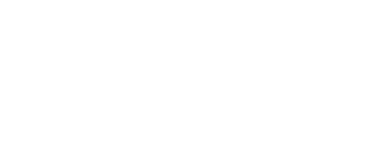
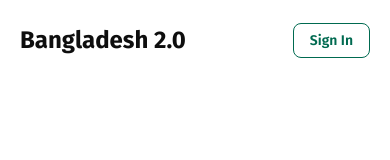
Before and after one commit to pravatsutradhar/B11A1--assignment-1, a plain HTML site: page index.html in a window 390 px wide. Drawn offline with Linux system fonts and the light colour scheme.

Commit message:
Header Complete

```diff
--- a/index.html
+++ b/index.html
@@ -8,5 +8,22 @@
 </head>
 <body>
 
+    <header id="header">
+        <div class="header-wrapper">
+            <div class="container">
+                <div class="flex-nav">
+                    <div class="logo">
+                        <a href="#"><h2>Bangladesh 2.0</h2></a>
+                    </div>
+                    <nav class="nav-wrap">
+                        <a href="#" class="nav-btn">Sign In</a>
+                    </nav>
+                </div>
+            </div>
+        </div>
+    </header>
+
+    <!-- Header End  -->
+
 </body>
 </html>
--- a/style.css
+++ b/style.css
@@ -1,5 +1,96 @@
+@import url('https://fonts.googleapis.com/css2?family=Fira+Sans:ital,wght@0,100;0,200;0,300;0,400;0,500;0,600;0,700;0,800;0,900;1,100;1,200;1,300;1,400;1,500;1,600;1,700;1,800;1,900&display=swap');
+
+:root {
+    --black: #0E0E0E;
+    --btn: #006A50;
+  }
+
 *{
     margin: 0;
     padding: 0;
     box-sizing: border-box;
+    font-family: "Fira Sans", serif;
 }
+
+a {
+    text-decoration: none;
+    color: var(--btn);
+}
+
+.container{
+    max-width: 1280px;
+    width: 100%;
+    margin: auto;
+}
+
+
+/* Header CSS Start  */
+
+.flex-nav {
+    display: flex;
+    justify-content: space-between;
+    align-items: center;
+    min-height: 100px;
+}
+
+.logo {
+    flex: 1 1 auto;
+}
+
+.logo a> h2 {
+    color: var(--black);
+    font-size: 32px;
+}
+
+nav.nav-wrap {
+    flex: 0 0 20%;
+    text-align: right;
+}
+
+a.nav-btn {
+    display: inline-block;
+    padding: 15px 30px;
+    border: 1px solid var(--btn);
+    font-size: 18px;
+    font-weight: 600;
+    border-radius: 8px;
+}
+
+
+/* Responsive Code For Header  */
+
+@media screen and (max-width: 1270px) {
+    .flex-nav {
+        padding: 0 20px;
+    }
+}
+
+/* For tablets and smaller devices */
+@media screen and (max-width: 768px) {
+    .flex-nav {
+        min-height: 80px;
+    }
+
+    nav.nav-wrap {
+        flex: 1 1 auto;
+    }
+
+    a.nav-btn {
+        font-size: 16px;
+        padding: 10px 20px;
+    }
+}
+
+/* For mobile devices */
+@media screen and (max-width: 480px) {
+    .logo a > h2 {
+        font-size: 24px;
+    }
+
+    a.nav-btn {
+        font-size: 14px;
+        padding: 8px 16px;
+    }
+}
+
+/* Header CSS End  */
```
